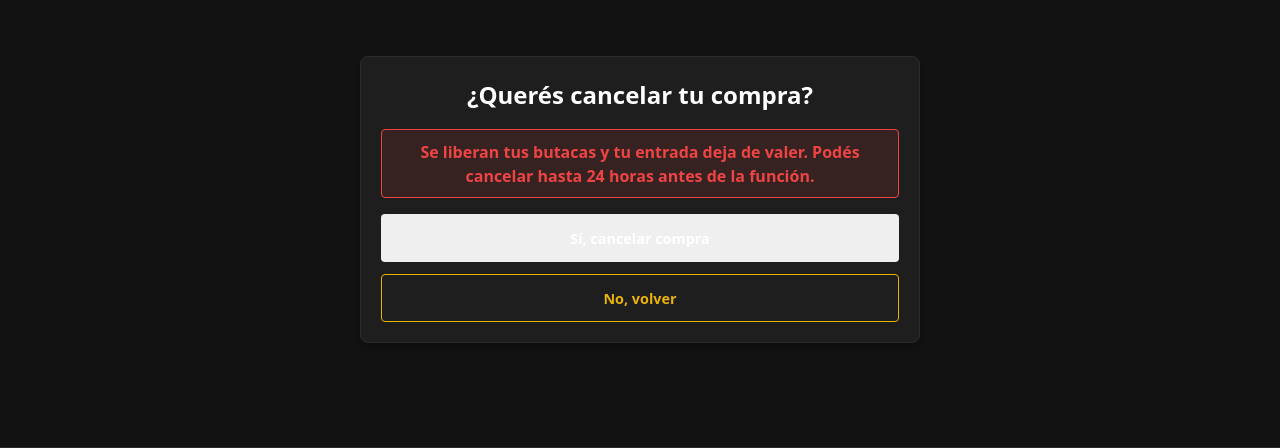
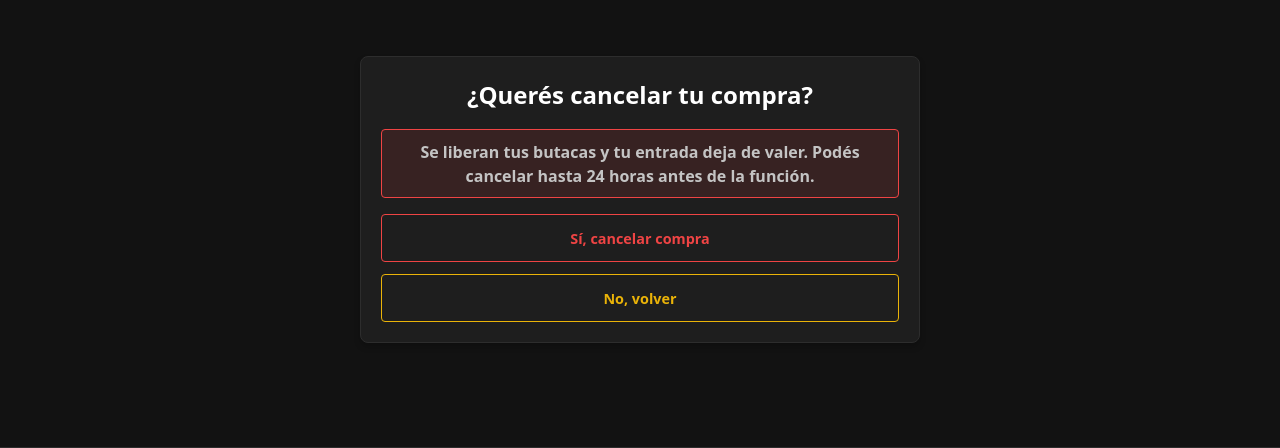
Before and after one commit to RenzoPS/cine-paradiso, a Flask app: page /compras/1/cancelar in a window 1280 px wide. Shown: the part 73-521 px from the top of the page. Run offline with Flask 3, Linux system fonts and the light colour scheme.

Commit message:
fix(web): estilos del boton y del motivo en cancelar compra

```diff
--- a/web/static/css/checkout.css
+++ b/web/static/css/checkout.css
@@ -133,7 +133,7 @@
     padding: 0.6rem 0.8rem;
     font-weight: 600;
     background-color: var(--color-error-bg);
-    color: var(--color-error);
+    color: #C4C4C4;
     border: 1px solid var(--color-error);
     border-radius: var(--radius-sm);
 }
@@ -145,3 +145,15 @@
 .entrada-qr + .checkout-acciones {
     margin-top: 1rem;
 }
+
+.checkout-acciones .btn-peligro {
+    background-color: transparent;
+    color: var(--color-error);
+    border-color: var(--color-error);
+}
+
+.checkout-acciones .btn-peligro:hover,
+.checkout-acciones .btn-peligro:focus-visible {
+    background-color: var(--color-error-bg);
+    color: var(--color-error);
+}
```
